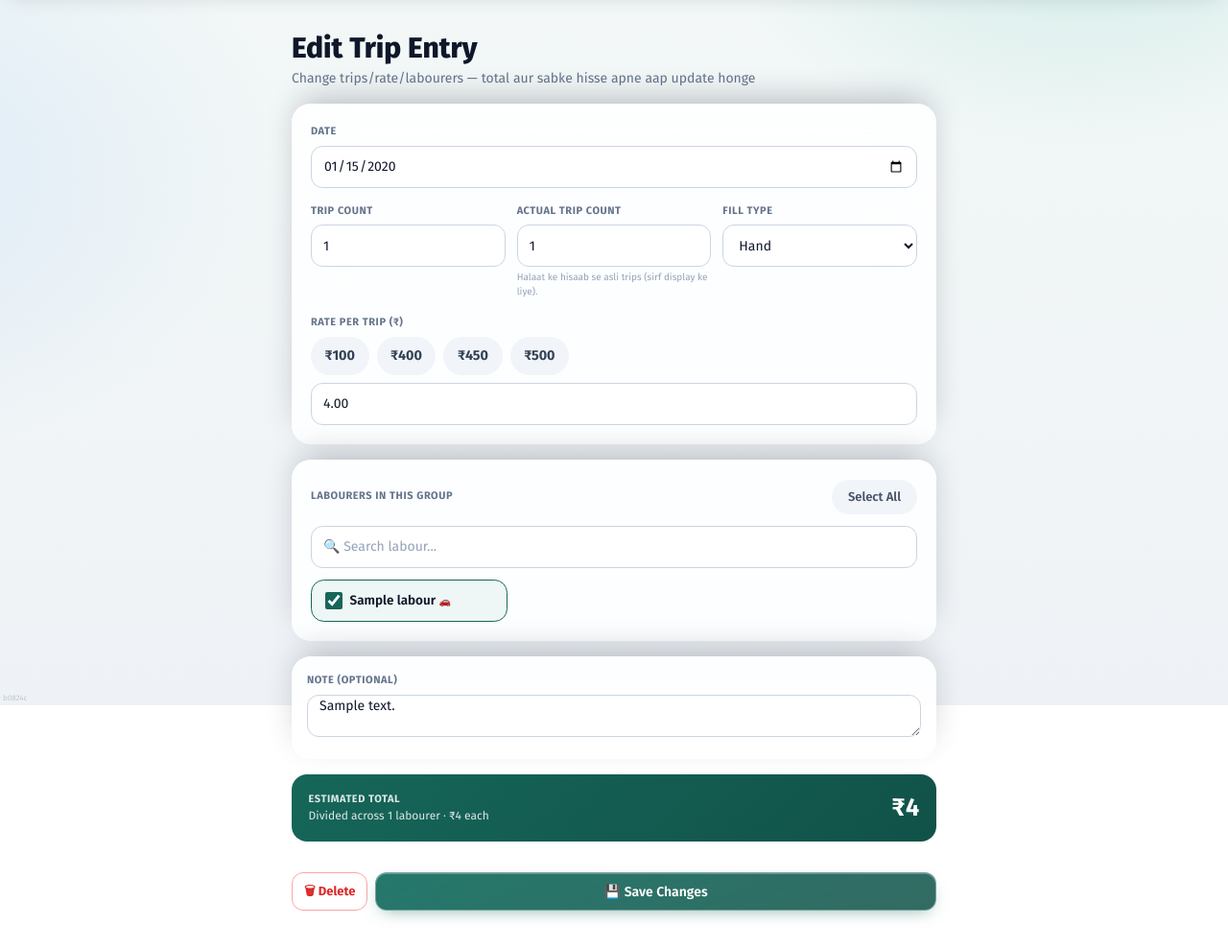
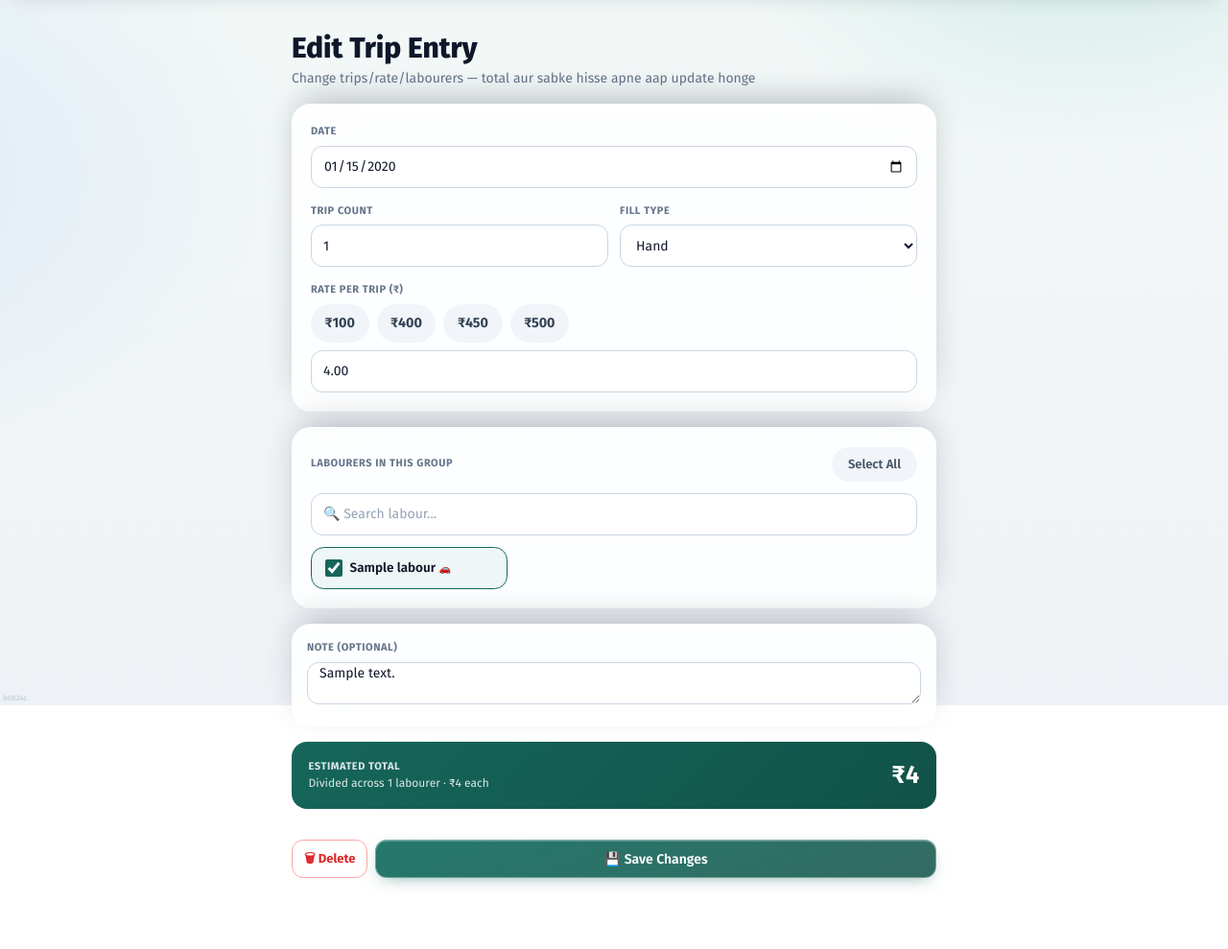
Before and after one commit to sahil4403/business-insights, a Django app: page /labour/trips/edit/1/ in a window 1280 px wide. Shown: the part 65-1054 px from the top of the page at 96% size. After the commit the page ends 990 px from the top, so only its background shows below. Run offline with Django 5.2, Linux system fonts and the light colour scheme; a user stored in the database is signed in; tables that the repository leaves empty hold one stand-in row (values such as "Sample post").

Commit message:
revert(labour): remove actual_trip_count from Labour section; feat(trips): add actual_trip_count to customer Trip model and list header

```diff
--- a/labour/forms.py
+++ b/labour/forms.py
@@ -81,18 +81,13 @@ class LabourTripGroupForm(forms.ModelForm):
 
     class Meta:
         model = LabourTripGroup
-        fields = ['date', 'trip_count', 'actual_trip_count', 'rate_per_trip', 'fill_type', 'labourers', 'note']
+        fields = ['date', 'trip_count', 'rate_per_trip', 'fill_type', 'labourers', 'note']
         widgets = {
             'date': DateInput(),
             'trip_count': forms.NumberInput(attrs={
                 'class': 'input',
                 'min': 1,
                 'placeholder': 'No. of trips',
-            }),
-            'actual_trip_count': forms.NumberInput(attrs={
-                'class': 'input',
-                'min': 0,
-                'placeholder': 'Actual trips done',
             }),
             'rate_per_trip': forms.NumberInput(attrs={
                 'class': 'input',
--- a/labour/models.py
+++ b/labour/models.py
@@ -466,11 +466,6 @@ class LabourTripGroup(models.Model):
 
     date = models.DateField()
     trip_count = models.PositiveIntegerField()
-    actual_trip_count = models.PositiveIntegerField(
-        default=0,
-        blank=True,
-        help_text="Actual trips physically done (may differ from trip_count). Shown only for display.",
-    )
     rate_per_trip = models.DecimalField(
         max_digits=10,
         decimal_places=2,
--- a/labour/templates/labour/trip_group_form.html
+++ b/labour/templates/labour/trip_group_form.html
@@ -64,15 +64,10 @@
                 {{ form.date }}
             </div>
 
-            <div class="grid grid-cols-3 gap-3">
+            <div class="grid grid-cols-2 gap-3">
                 <div>
                     <label class="label">Trip Count</label>
                     {{ form.trip_count }}
-                </div>
-                <div>
-                    <label class="label">Actual Trip Count</label>
-                    {{ form.actual_trip_count }}
-                    <p class="text-[10px] text-slate-400 mt-1">Halaat ke hisaab se asli trips (sirf display ke liye).</p>
                 </div>
                 <div>
                     <label class="label">Fill Type</label>
--- a/labour/templates/labour/trip_group_list.html
+++ b/labour/templates/labour/trip_group_list.html
@@ -104,9 +104,6 @@
                                                                 {% if r.group.fill_type == 'JCB' %}bg-amber-50 text-amber-700{% else %}bg-slate-100 text-slate-500{% endif %}">{{ r.group.fill_type }}</span>
                                                         {% endif %}
                                                         <span class="text-[12px] text-slate-700 font-bold num">{{ r.group.trip_count }} trips</span>
-                                                        {% if r.group.actual_trip_count %}
-                                                        <span class="text-[10px] bg-amber-50 text-amber-700 px-1.5 py-0.5 rounded font-bold ml-1 border border-amber-200">Actual: {{ r.group.actual_trip_count }}</span>
-                                                        {% endif %}
                                                         <span class="text-slate-300 hidden md:inline-block">|</span>
                                                         <span class="text-[12px] text-slate-500 font-medium num">@ ₹{{ r.group.rate_per_trip|floatformat:0 }}</span>
                                                     </div>
--- a/trips/models.py
+++ b/trips/models.py
@@ -83,6 +83,12 @@ class Trip(models.Model):
         default=dict,
         blank=True,
         help_text="Stores trip counts completed per driver, e.g. {'18': 3, '6': 2}"
+    )
+
+    actual_trip_count = models.PositiveIntegerField(
+        default=0,
+        blank=True,
+        help_text="Actual trips physically done (may differ from trip_count). Shown only for display.",
     )
 
     quantity = models.DecimalField(
--- a/trips/templates/trips/trip_list.html
+++ b/trips/templates/trips/trip_list.html
@@ -480,6 +480,9 @@
         <div id="tripsHeader" class="px-4 py-3 md:px-5 md:py-3.5 border-b border-slate-100 flex items-center justify-between gap-3">
             <div class="font-bold text-slate-900 text-base">
                 Trips <span class="text-[13px] font-medium text-slate-500">({% if summary.is_internal_stock %}{{ summary.total_qty|floatformat:0 }}{% else %}{{ summary.total_count }}{% endif %} trips)</span>
+                {% if summary.total_actual_count %}
+                <span class="text-[10px] bg-amber-50 text-amber-700 px-1.5 py-0.5 rounded font-bold ml-1 border border-amber-200">Actual: {{ summary.total_actual_count }}</span>
+                {% endif %}
             </div>
             <div class="hidden md:flex gap-2">
                 <button type="button" onclick="scrollToTop()"
--- a/trips/views.py
+++ b/trips/views.py
@@ -439,6 +439,7 @@ def trip_list(request):
     summary = {
         'total_count': len(trips_list),
         'total_qty': sum((t.quantity or Decimal('0')) for t in trips_list),
+        'total_actual_count': sum((t.actual_trip_count or 0) for t in trips_list),
         'total_revenue': sum(t.total_amount for t in trips_list) if trips_list else Decimal('0'),
         'total_received': sum((t.calculated_received or Decimal('0')) for t in trips_list) if trips_list else Decimal('0'),
         'total_pending': sum((t.outstanding_amount or Decimal('0')) for t in trips_list) if trips_list else Decimal('0'),
```
Also changed, not shown: trips/forms.py (+9 -0 lines), trips/migrations/0019_trip_actual_trip_count.py.
